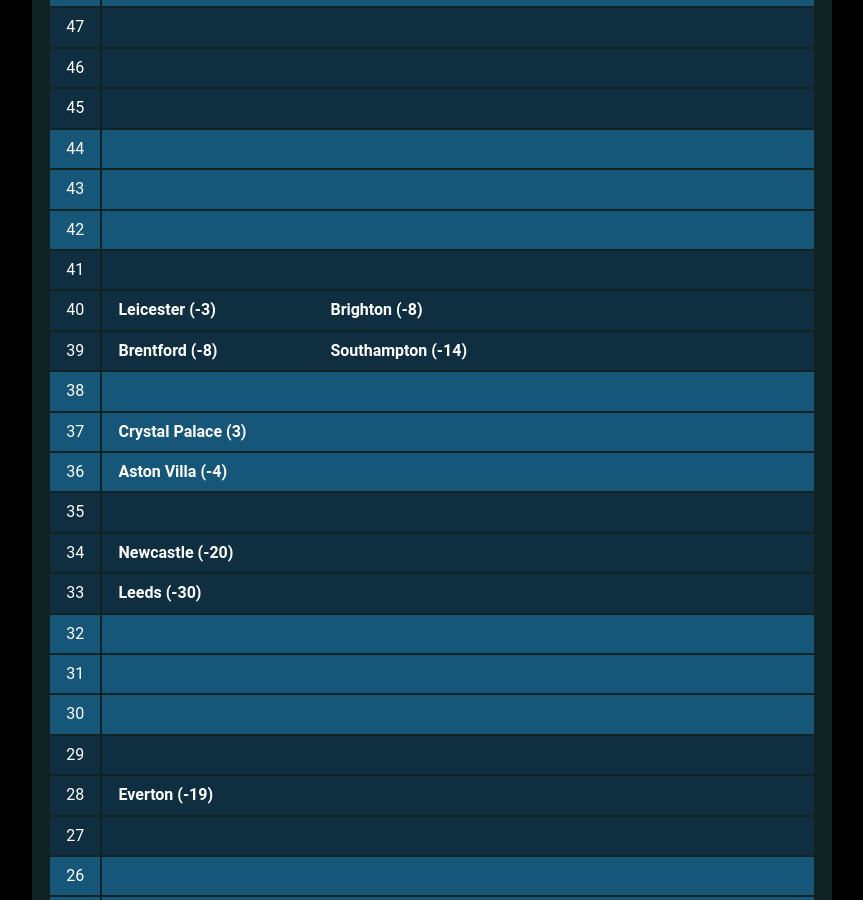
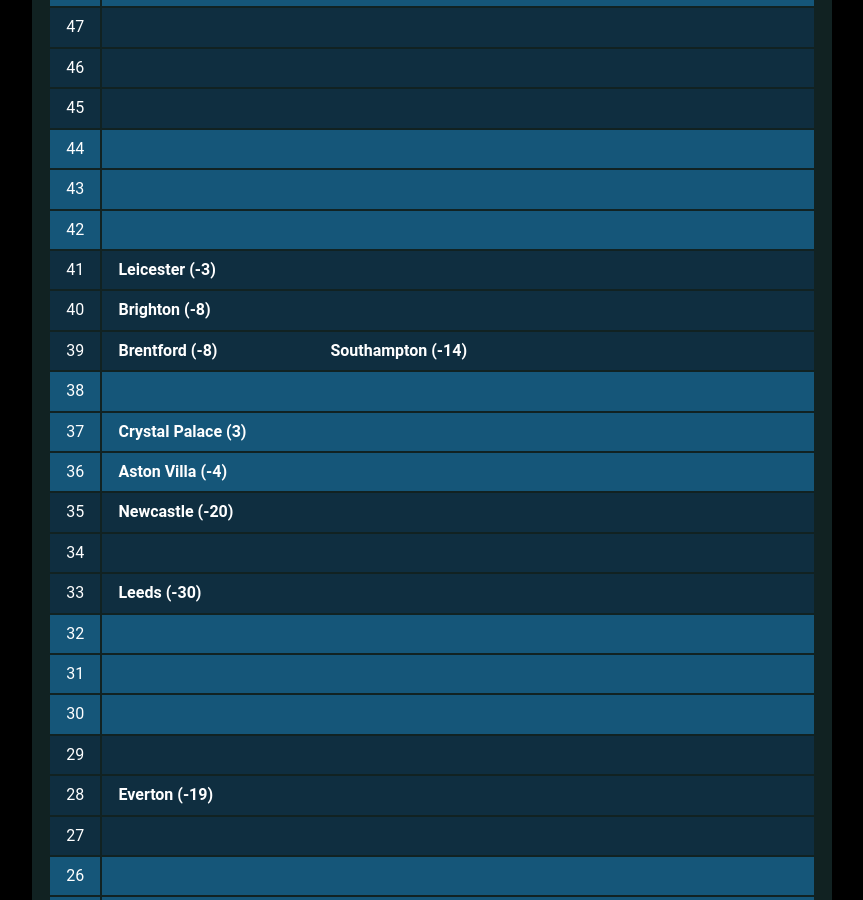
Before and after one commit to muru/muru.github.io, a Jekyll site: the page built from resources.md, in a window 1280 px wide and 900 px high, scrolled down 2568 px. Shown: the whole window, without its empty margins (208-1071 px from the left). Built offline with Jekyll 4.4.1, drawn with Linux system fonts in a browser that asks for light colours; some web fonts are replaced; some of the changed text lies outside the part shown.

Commit message:
updated cann-table: Mon 18 Apr 00:04:32 JST 2022

```diff
--- a/cann-table.html
+++ b/cann-table.html
@@ -119,12 +119,12 @@
 	<tr class="cann-row-2">
 		<td class="cann-point"> 52 </td>
 		<td class="cann-clubs">
+			<span class="club-name"> West Ham (9) </span>
 		</td>
  	</tr>
 	<tr class="cann-row-2">
 		<td class="cann-point"> 51 </td>
 		<td class="cann-clubs">
-			<span class="club-name"> West Ham (9) </span>
 		</td>
  	</tr>
 	<tr class="cann-row-1">
@@ -176,12 +176,12 @@
 	<tr class="cann-row-2">
 		<td class="cann-point"> 41 </td>
 		<td class="cann-clubs">
+			<span class="club-name"> Leicester (-3) </span>
 		</td>
  	</tr>
 	<tr class="cann-row-2">
 		<td class="cann-point"> 40 </td>
 		<td class="cann-clubs">
-			<span class="club-name"> Leicester (-3) </span>
 			<span class="club-name"> Brighton (-8) </span>
 		</td>
  	</tr>
@@ -212,12 +212,12 @@
 	<tr class="cann-row-2">
 		<td class="cann-point"> 35 </td>
 		<td class="cann-clubs">
+			<span class="club-name"> Newcastle (-20) </span>
 		</td>
  	</tr>
 	<tr class="cann-row-2">
 		<td class="cann-point"> 34 </td>
 		<td class="cann-clubs">
-			<span class="club-name"> Newcastle (-20) </span>
 		</td>
  	</tr>
 	<tr class="cann-row-2">
@@ -265,12 +265,12 @@
 	<tr class="cann-row-1">
 		<td class="cann-point"> 25 </td>
 		<td class="cann-clubs">
+			<span class="club-name"> Burnley (-19) </span>
 		</td>
  	</tr>
 	<tr class="cann-row-1">
 		<td class="cann-point"> 24 </td>
 		<td class="cann-clubs">
-			<span class="club-name"> Burnley (-19) </span>
 		</td>
  	</tr>
 	<tr class="cann-row-2">
```
Also changed, not shown: other parts of cann-table.html (+1 -1 lines).
